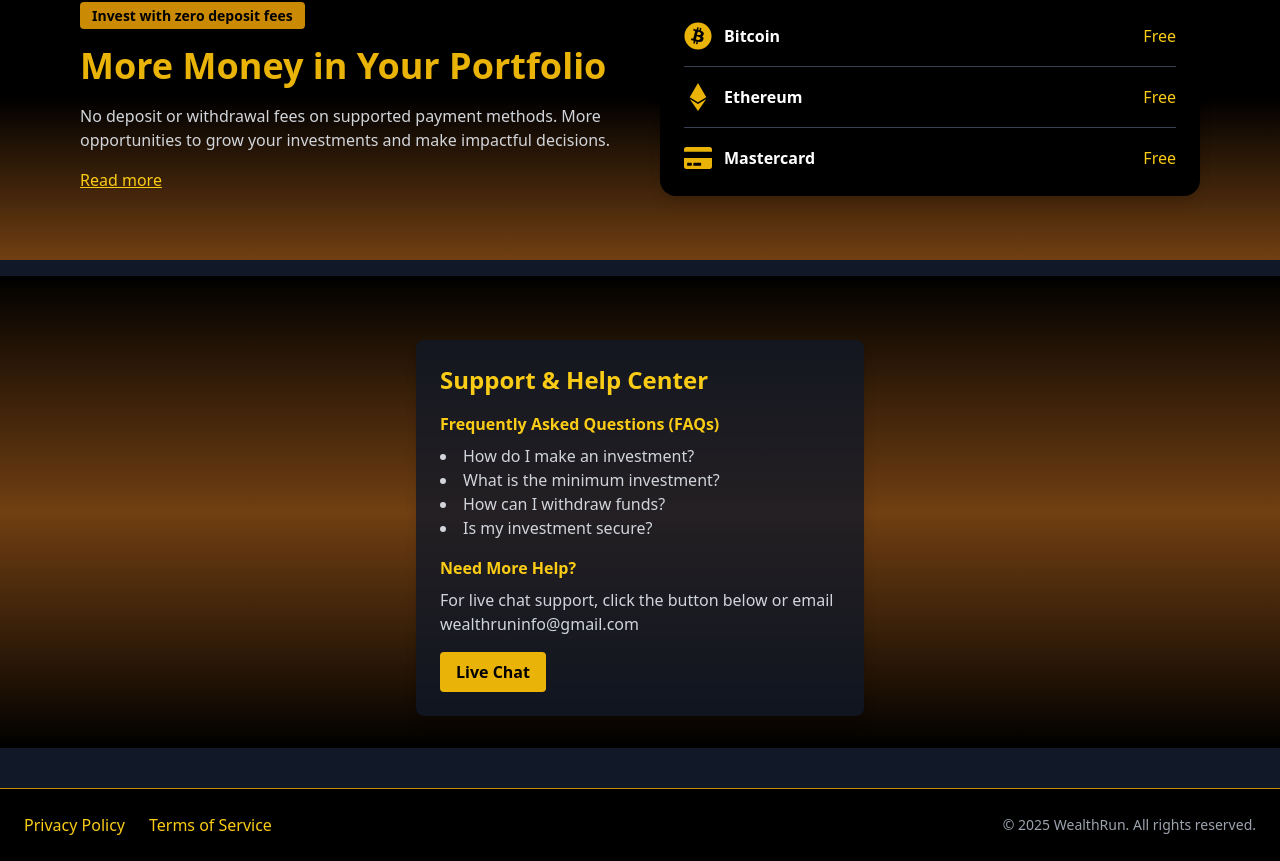
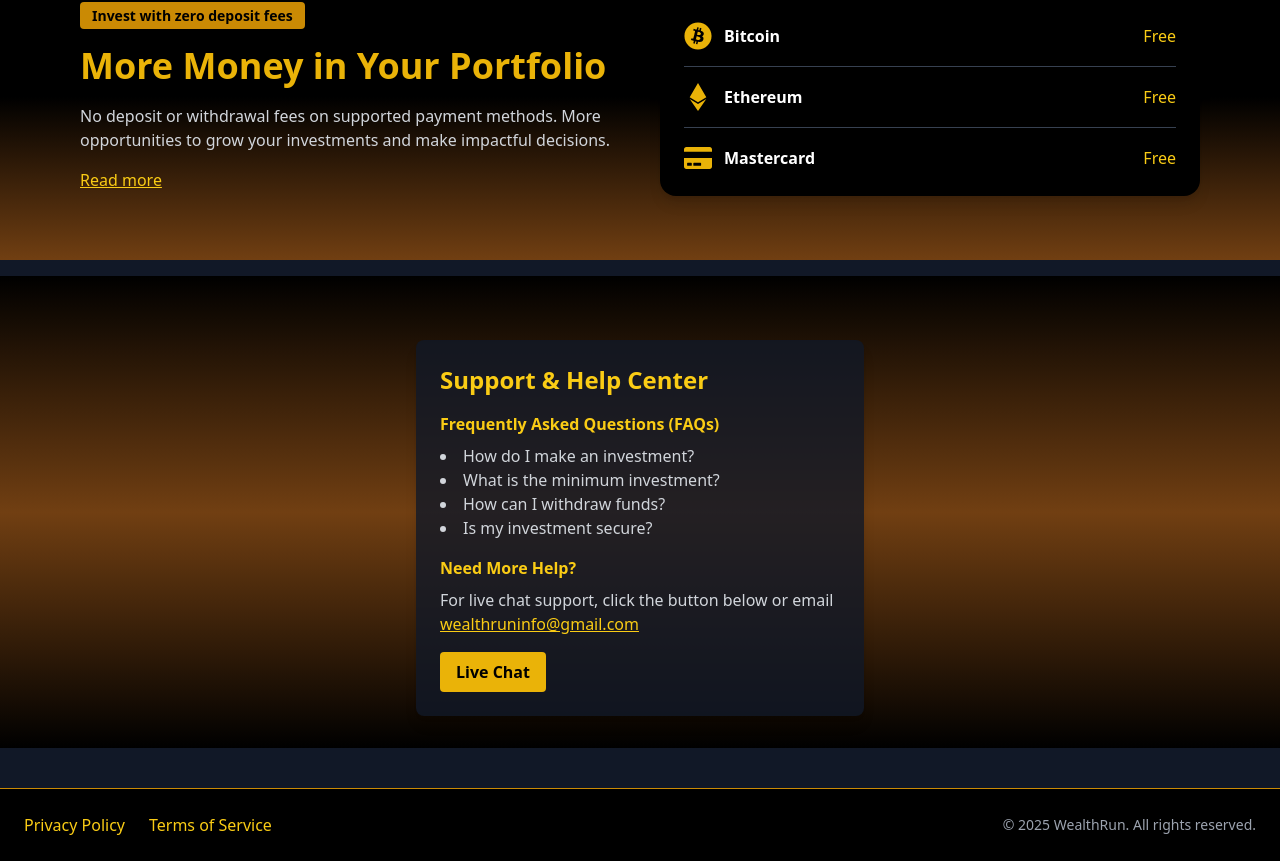
Before and after one commit to DevTunechi/wealthrun, a React (Vite) app in the folder wealthrun-client/: page / in a window 1280 px wide. Shown: the part 571-1432 px from the top of the page. Built offline with nearby package versions, Linux system fonts and the light colour scheme; no server answers.

Commit message:
support center live chat mailto

```diff
--- a/wealthrun-client/src/components/SupportCenter.jsx
+++ b/wealthrun-client/src/components/SupportCenter.jsx
@@ -19,14 +19,22 @@ export default function SupportCenter() {
       <section>
         <h3 className="font-semibold mb-2">Need More Help?</h3>
         <p className="mb-4 text-gray-300">
-          For live chat support, click the button below or email wealthruninfo@gmail.com
+          For live chat support, click the button below or email{" "}
+          <a
+            href="mailto:wealthruninfo@gmail.com"
+            className="text-yellow-400 underline"
+          >
+            wealthruninfo@gmail.com
+          </a>
         </p>
-        <button
-          onClick={() => alert("Live chat coming soon!")}
-          className="bg-yellow-500 hover:bg-yellow-400 text-black font-bold py-2 px-4 rounded"
+
+        {/* Live Chat button → opens default mail client */}
+        <a
+          href="mailto:wealthruninfo@gmail.com?subject=WealthRun%20Support%20Request"
+          className="inline-block bg-yellow-500 hover:bg-yellow-400 text-black font-bold py-2 px-4 rounded"
         >
           Live Chat
-        </button>
+        </a>
       </section>
     </div>
   );
--- a/wealthrun-client/src/pages/Dashboard.jsx
+++ b/wealthrun-client/src/pages/Dashboard.jsx
@@ -619,7 +619,7 @@ return (
 </section>
 
       {/* Support Center (unchanged) */}
-      <div className="min-h-screen bg-gradient-to-b from-black via-yellow-900 to-black text-white p-8 mt-4">
+      <div className="bg-gradient-to-b from-black via-yellow-900 to-black text-white p-8 mt-4">
         <SupportCenter />
       </div>
 
```
